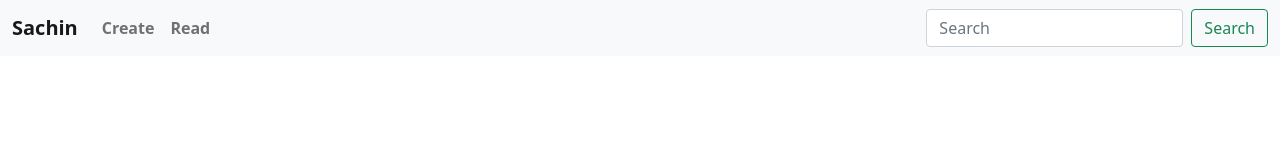
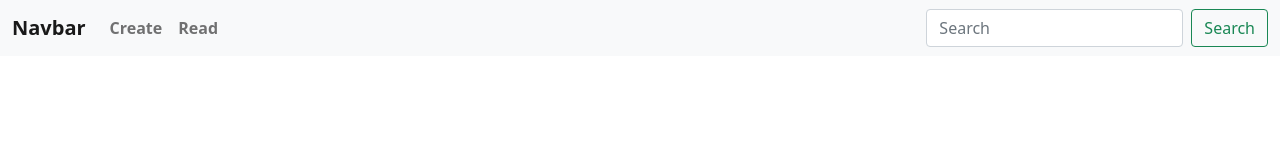
Before and after one commit to Ayush592000/crud-operation-using-redux, a React (Vite) app: page / in a window 1280 px wide. Shown: the top 160 px of the page. Built offline with nearby package versions, Linux system fonts and the light colour scheme.

Commit message:
change header name

```diff
--- a/src/components/NavBar.jsx
+++ b/src/components/NavBar.jsx
@@ -6,7 +6,7 @@ const NavBar = () => {
   return (
     <nav className="navbar navbar-expand-lg navbar-light bg-light">
       <div className="container-fluid">
-        <a className="navbar-brand fw-bolder" href="/">Sachin</a>
+        <a className="navbar-brand fw-bolder" href="/">Navbar</a>
         <button className="navbar-toggler" type="button" data-bs-toggle="collapse" data-bs-target="#navbarSupportedContent" aria-controls="navbarSupportedContent" aria-expanded="false" aria-label="Toggle navigation">
           <span className="navbar-toggler-icon"></span>
         </button>
```
